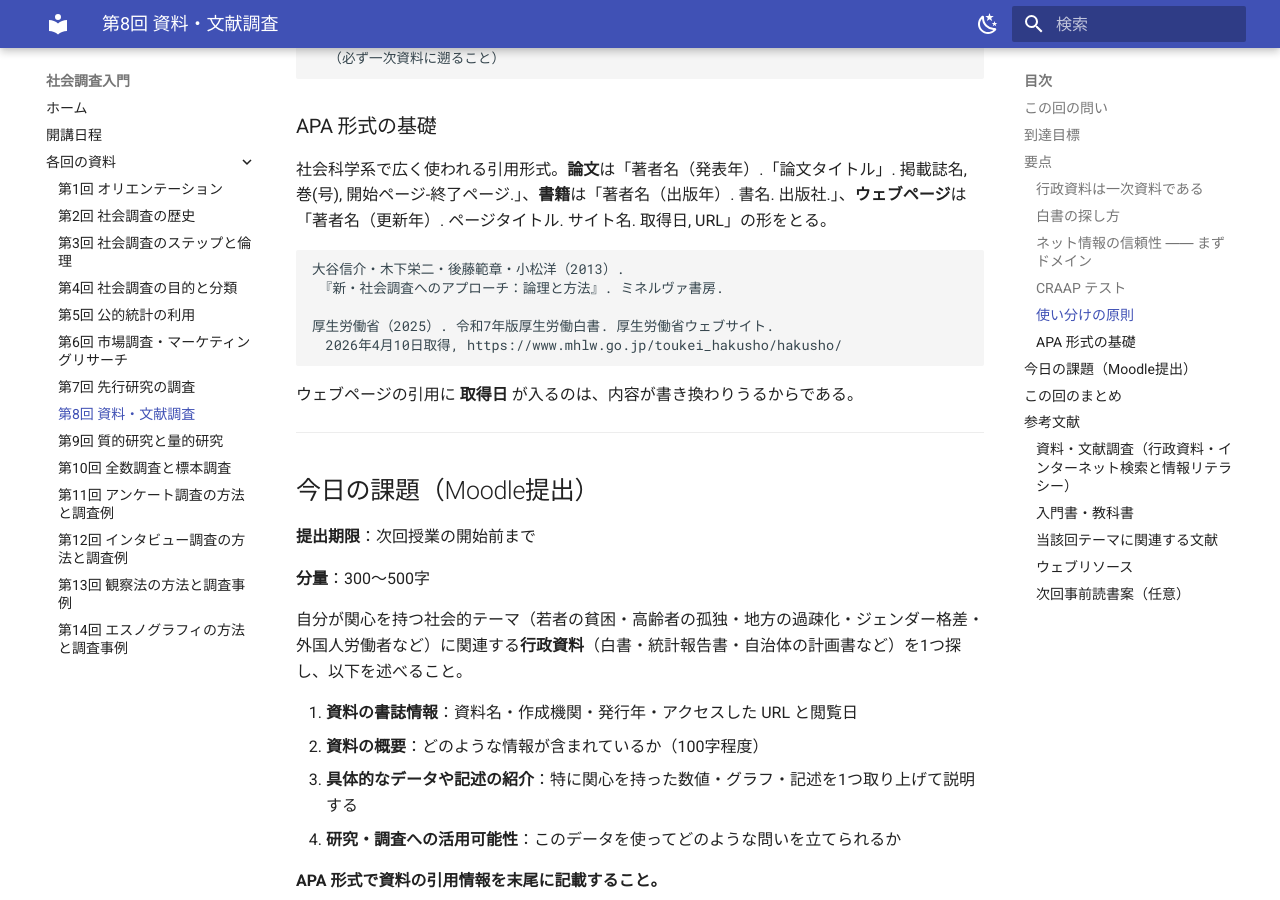
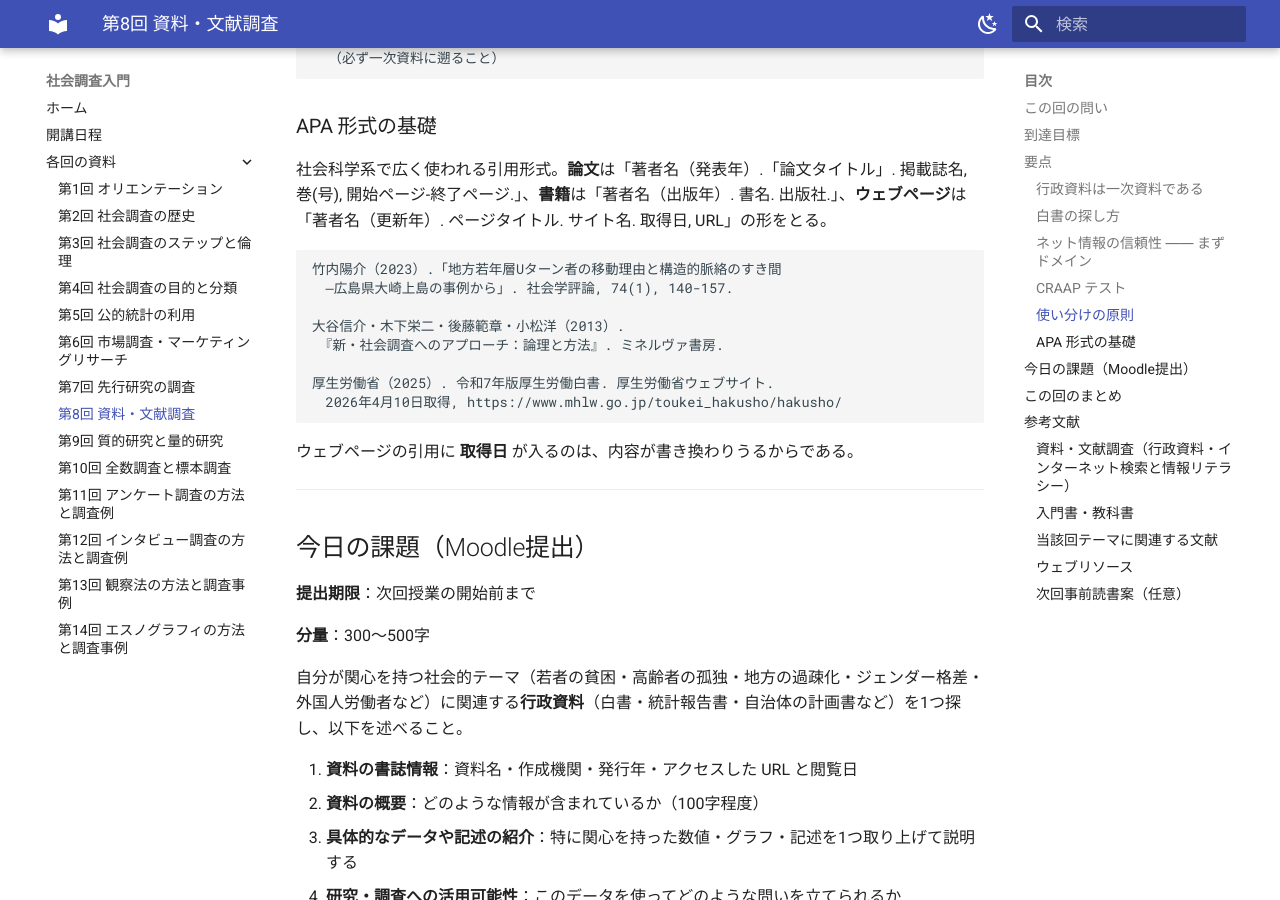
Before and after one commit to aonoa68/shakaichosa, an MkDocs documentation site: the page built from docs/week08.md, in a window 1280 px wide and 900 px high, scrolled down 2937 px. Built offline with MkDocs 1.6.1 and Material for MkDocs 9.7.7, drawn with Linux system fonts in a browser that asks for light colours.

Commit message:
第08回のAPA形式の例を、実在する論文に差し替え
書式見本として担当教員自身の名前で架空の論文が例示されていた。
学生がそのまま引用するおそれがあるため、実在し検証できる論文に変更。

- 旧：小野原彩香（2024）「地方圏における若者の移動と留まりの選択」
      社会学評論 74(3), 120-138　… CiNii・J-STAGEに該当なし
- 新：竹内陽介（2023）「地方若年層Uターン者の移動理由と構造的脈絡の
      すき間―広島県大崎上島の事例から」社会学評論 74(1), 140-157
      … CiNii（crid: 1010584168945437056）で確認。テーマも旧例に近い

サイトの week08 にも同じ論文例を追加した。

Co-Authored-By: Claude Opus 5 (1M context) <noreply@anthropic.com>
Claude-Session: https://claude.ai/code/session_01QwnKWjqZqHFRgsRphGhnWF

````diff
--- a/docs/slides/08.html
+++ b/docs/slides/08.html
@@ -312,8 +312,8 @@
 <p><strong>論文の場合</strong></p>
 <pre is="marp-pre" data-auto-scaling="downscale-only"><code>著者名（発表年）. 「論文タイトル」. 掲載誌名, 巻(号), 開始ページ-終了ページ.
 例：
-小野原彩香（2024）.「地方圏における若者の移動と留まりの選択」.
-　社会学評論, 74(3), 120-138.
+竹内陽介（2023）.「地方若年層Uターン者の移動理由と構造的脈絡のすき間
+　―広島県大崎上島の事例から」. 社会学評論, 74(1), 140-157.
 </code></pre>
 <p><strong>書籍の場合</strong></p>
 <pre is="marp-pre" data-auto-scaling="downscale-only"><code>著者名（出版年）. 書名. 出版社.
--- a/docs/week08.md
+++ b/docs/week08.md
@@ -99,6 +99,9 @@
 社会科学系で広く使われる引用形式。**論文**は「著者名（発表年）.「論文タイトル」. 掲載誌名, 巻(号), 開始ページ-終了ページ.」、**書籍**は「著者名（出版年）. 書名. 出版社.」、**ウェブページ**は「著者名（更新年）. ページタイトル. サイト名. 取得日, URL」の形をとる。
 
 ```
+竹内陽介（2023）.「地方若年層Uターン者の移動理由と構造的脈絡のすき間
+　―広島県大崎上島の事例から」. 社会学評論, 74(1), 140-157.
+
 大谷信介・木下栄二・後藤範章・小松洋（2013）.
 　『新・社会調査へのアプローチ：論理と方法』. ミネルヴァ書房.
 
````
